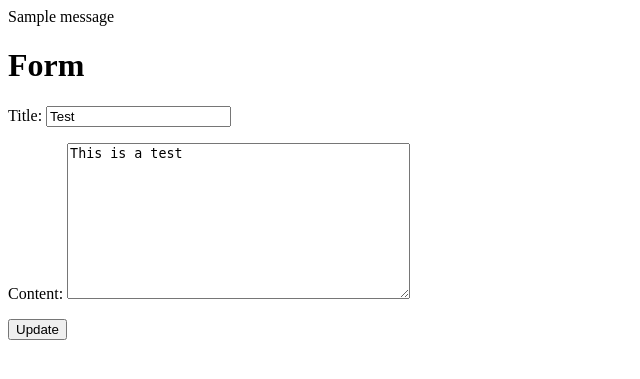
After one commit to 21jordanmorris/theFans---Django-Outdated, a Django app: page /posts/16/edit/ in a window 1280 px wide. The commit adds this page. Shown: the top 379 px of the page, without its empty margins (0-640 px from the left). Run offline with Django 3.2, Linux system fonts and the light colour scheme; data comes from the database, SQL or seed files in the repository; both versions use the stored data as it was after the commit; tables that the repository leaves empty hold one stand-in row (values such as "Sample post"); one stand-in notice (Sample message) is shown.

Commit message:
Posts portion of website started

```diff
--- /dev/null
+++ b/posts/forms.py
@@ -0,0 +1,10 @@
+from django import forms
+from .models import Post
+
+class PostForm(forms.ModelForm):
+    class Meta:
+        model = Post
+        fields = [
+            "title",
+            "content",
+        ]
--- a/posts/models.py
+++ b/posts/models.py
@@ -14,3 +14,6 @@ class Post(models.Model):
 
     def get_absolute_url(self):
         return reverse("detail", kwargs={"pk": self.id})
+
+    class Meta:
+        ordering = ["-timestamp", "-updated"]
--- /dev/null
+++ b/posts/templates/post_base.html
@@ -0,0 +1,23 @@
+<!DOCTYPE html>
+
+{% load static %}
+
+<html lang="en">
+<head>
+    <meta charset="UTF-8">
+    <meta name="viewport" content="width=device-width, initial-scale=1.0">
+    {% comment %} <link rel="stylesheet" type="text/css" href="{% static 'base.css' %}"> {% endcomment %}
+    <link href="https://fonts.googleapis.com/css?family=Montserrat&display=swap" rel="stylesheet">
+    <title>twentyfourseconds</title>
+</head>
+
+<div class="container"/>
+    {% if messages %}
+        {% for message in messages %}
+            {{ message }}
+        {% endfor %}
+    {% endif %}
+
+    {% block content %}
+    {% endblock content %}
+</div>
--- /dev/null
+++ b/posts/templates/post_form.html
@@ -0,0 +1,13 @@
+{% extends 'post_base.html' %}
+
+{% block content %}
+
+<h1>Form</h1>
+
+<form method='POST' action=''>
+    {% csrf_token %}
+    {{ form.as_p }}
+    <input type='submit' value="{{ button_name }}"/>
+</form>
+
+{% endblock content %}
--- a/posts/urls.py
+++ b/posts/urls.py
@@ -5,6 +5,6 @@ urlpatterns = [
     path('', post_list, name='post_list'),
     path('create/', post_create, name='create'),
     path('<int:pk>/', post_detail, name='detail'),
-    path('update/', post_update, name='update'),
-    path('delete/', post_delete, name='delete'),
+    path('<int:pk>/edit/', post_update, name='update'),
+    path('<int:pk>/delete/', post_delete, name='delete'),
 ]
--- a/posts/views.py
+++ b/posts/views.py
@@ -1,28 +1,75 @@
-from django.http import HttpResponse
-from django.shortcuts import render, get_object_or_404
+from django.http import HttpResponse, HttpResponseRedirect
+from django.shortcuts import render, get_object_or_404, redirect
+from django.contrib import messages
+from django.core.paginator import Paginator
+
 from .models import Post
+from .forms import PostForm
 
 def post_create(request):
-    return HttpResponse("<h1>Create</h1>")
+    form = PostForm(request.POST or None)
+
+    if form.is_valid():
+        instance = form.save(commit=False)
+        instance.author = request.user
+        instance.save()
+        return HttpResponseRedirect(instance.get_absolute_url())
+
+    context = {
+        "form": form,
+        "button_name": "Create",
+    }
+
+    return render(request, "post_form.html", context)
 
 def post_detail(request, pk=None):
     instance = get_object_or_404(Post, id=pk)
+
     context = {
         "title": instance.title,
         "instance": instance
     }
+
     return render(request, "post_detail.html", context)
 
 def post_list(request):
     queryset = Post.objects.all()
+    paginator = Paginator(queryset, 10)
+
+    page_number = request.GET.get('page')
+    page_obj = paginator.get_page(page_number)
+
     context = {
         "object_list": queryset,
-        "title": "Posts"
+        "title": "Posts",
+        "page_obj": page_obj,
     }
+
     return render(request, "posts_index.html", context)
 
-def post_update(request):
-    return HttpResponse("<h1>Update</h1>")
+def post_update(request, pk=None):
+    instance = get_object_or_404(Post, id=pk)
 
-def post_delete(request):
-    return HttpResponse("<h1>Delete</h1>")
+    form = PostForm(request.POST or None, instance=instance)
+
+    if form.is_valid():
+        instance = form.save(commit=False)
+        instance.author = request.user
+        instance.save()
+        messages.success(request, instance.title + " Updated.")
+        return HttpResponseRedirect(instance.get_absolute_url())
+
+    context = {
+        "title": instance.title,
+        "instance": instance,
+        "form": form,
+        "button_name": "Update",
+    }
+
+    return render(request, "post_form.html", context)
+
+def post_delete(request, pk=None):
+    instance = get_object_or_404(Post, id=pk)
+    instance.delete()
+    messages.success(request, instance.title + " deleted.")
+    return redirect('post_list')
--- a/users/static/forms.css
+++ b/users/static/forms.css
@@ -146,9 +146,8 @@ select {
 }
 
 .form-container {
-    background-color: transparent;
+    background-color: rgba(0, 0, 0, .3);
     border-radius: 10px;
-    box-shadow: 0 0 2rem rgba(10, 37, 189, .4);
     color: white;
 	position: relative;
     min-width: 400px;
@@ -159,5 +158,5 @@ select {
     width: 300px;
     padding: 2rem;
     overflow: hidden;
-    border: 2px solid #0A25BD;
+    border: 2px solid rgba(10, 37, 189, .4);
 }
```
Also changed, not shown: pages/static/base.css (+2 -24 lines), posts/templates/post_detail.html (+11 -0 lines), posts/templates/posts_index.html (+27 -1 lines), db.sqlite3.
